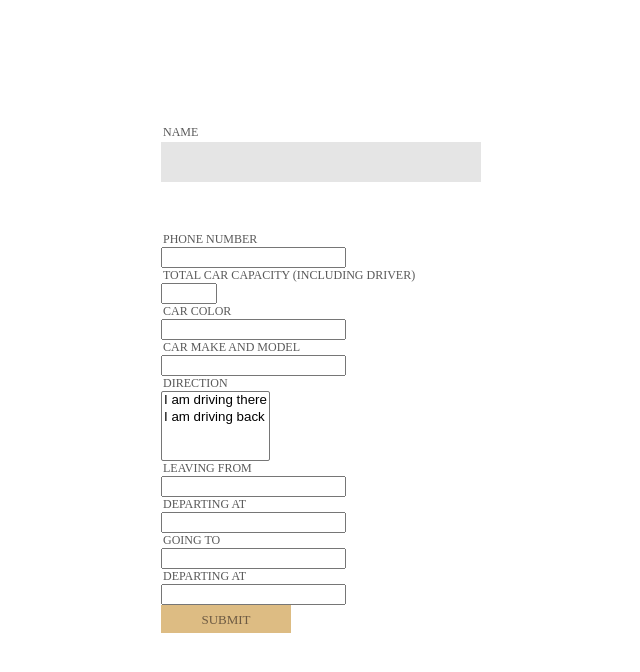
After one commit to nikrdc/motorpool, a Flask app: page /1/add in a window 1280 px wide. The commit adds this page. Shown: the top 672 px of the page, without its empty margins (319-959 px from the left). Run offline with Flask 2, Linux system fonts and the light colour scheme; data that the repository does not hold is empty; some libraries are stand-ins or nearby versions; some web fonts are replaced.

Commit message:
initial fix for scoping issues

```diff
--- a/app.py
+++ b/app.py
@@ -84,8 +84,8 @@ class EventForm(Form):
 class DriverForm(Form):
     name = StringField('Name', validators = [Required()])
     phone = StringField('Phone number', validators = [Required(), Length(10)])
-    capacity = IntegerField('Car capacity', validators = [Required(),
-                                                          NumberRange(1, 10)])
+    capacity = IntegerField('Total car capacity (including driver)',
+                            validators = [Required(), NumberRange(1, 10)])
     car_color = StringField('Car color', validators = [Required()])
     make_model = StringField('Car make and model', validators = [Required()])
 
@@ -123,7 +123,7 @@ def find(token):
         return False
     return data
 
-def create_driver(direction):
+def create_driver(form, direction):
     if direction == 'driving_there':
         direction_filler = True
         location_filler = 'leaving_from'
@@ -190,13 +190,15 @@ def add_driver(event_token):
     form = DriverForm()
     event = Event.query.get(find(event_token))
     if form.validate_on_submit():
-        if len(form.directions.data) == 2:
-            driver_there = create_driver(form.directions.data[0])
-            driver_back = create_driver(form.directions.data[1])
+        directions = form.directions.data
+        directions_length = len(directions)
+        if directions_length == 2:
+            driver_there = create_driver(form, directions[0])
+            driver_back = create_driver(form, directions[1])
             event.drivers.append(driver_there, driver_back)
             db.session.add(driver_there, driver_back)
-        elif len(form.directions.data) == 1:
-            driver = create_driver(form.directions.data[0])
+        elif directions_length == 1:
+            driver = create_driver(form, directions[0])
             event.drivers.append(driver)
             db.session.add(driver)
         else:
@@ -204,8 +206,6 @@ def add_driver(event_token):
         db.session.commit()
         return redirect(url_for('show_event', event_token = event_token))
     return render_template('add_driver.html', form = form)
-
-
 
 
 @app.route('/<event_token>/<driver_token>/add', methods = ['GET', 'POST'])
--- a/requirements.txt
+++ b/requirements.txt
@@ -11,5 +11,6 @@ SQLAlchemy==0.9.6
 WTForms==1.0.5
 Werkzeug==0.9.6
 alembic==0.6.5
+blinker==1.3
 itsdangerous==0.24
 wsgiref==0.1.2
--- /dev/null
+++ b/templates/add_driver.html
@@ -0,0 +1,28 @@
+{% extends "base.html" %}
+{% block title %}Join as a driver{% endblock %}
+{% block body %}
+    <form method="POST" class="form">
+        {{ form.csrf_token }}
+        {{ form.name.label }}<br>
+        {{ form.name() }}<br>
+        {{ form.phone.label }}<br>
+        {{ form.phone() }}<br>
+        {{ form.capacity.label }}<br>
+        {{ form.capacity() }}<br>
+        {{ form.car_color.label }}<br>
+        {{ form.car_color() }}<br>
+        {{ form.make_model.label }}<br>
+        {{ form.make_model() }}<br>
+        {{ form.directions.label }}<br>
+        {{ form.directions() }}<br>
+        {{ form.leaving_from.label }}<br>
+        {{ form.leaving_from() }}<br>
+        {{ form.leaving_at.label }}<br>
+        {{ form.leaving_at() }}<br>
+        {{ form.going_to.label }}<br>
+        {{ form.going_to() }}<br>
+        {{ form.going_at.label }}<br>
+        {{ form.going_at() }}<br>
+        {{ form.submit() }}
+    </form>
+{% endblock %}
--- a/templates/event.html
+++ b/templates/event.html
@@ -1,5 +1,5 @@
 {% extends "base.html" %}
-{% block title %}Motorpool - {{ event.name }}{% endblock %}
+{% block title %}{{ event.name }}{% endblock %}
 {% block body %}
     <div id="event_name">{{ event.name }}</div>
 {% endblock %}
```
